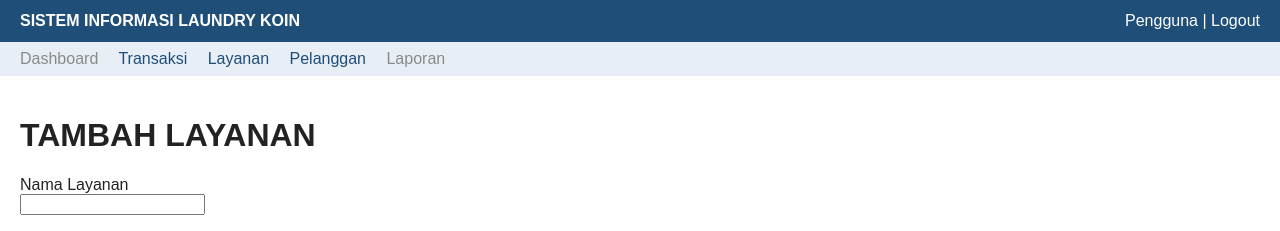
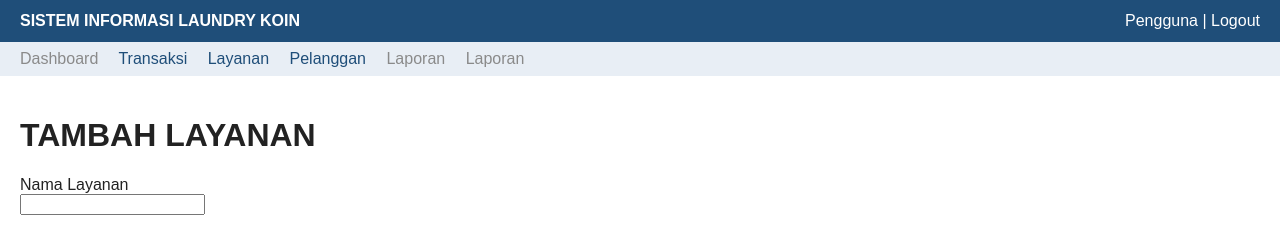
Before and after one commit to nursintianabila/rpl-laundry-koin, a Flask app: page /layanan/tambah in a window 1280 px wide. Shown: the top 231 px of the page. Run offline with Flask 3, Linux system fonts and the light colour scheme.

Commit message:
Latihan konflik: tambah tautan Laporan

```diff
--- a/templates/base.html
+++ b/templates/base.html
@@ -16,6 +16,7 @@
     <a href="{{ url_for('transaksi.daftar') }}">Transaksi</a>
     <a href="{{ url_for('layanan.daftar') }}">Layanan</a>
     <a href="{{ url_for('pelanggan.daftar') }}">Pelanggan</a>
+    <span class="nonaktif">Laporan</span>
     <span class="nonaktif" title="Belum tersedia">Laporan</span>
   </nav>
   <main>
```
